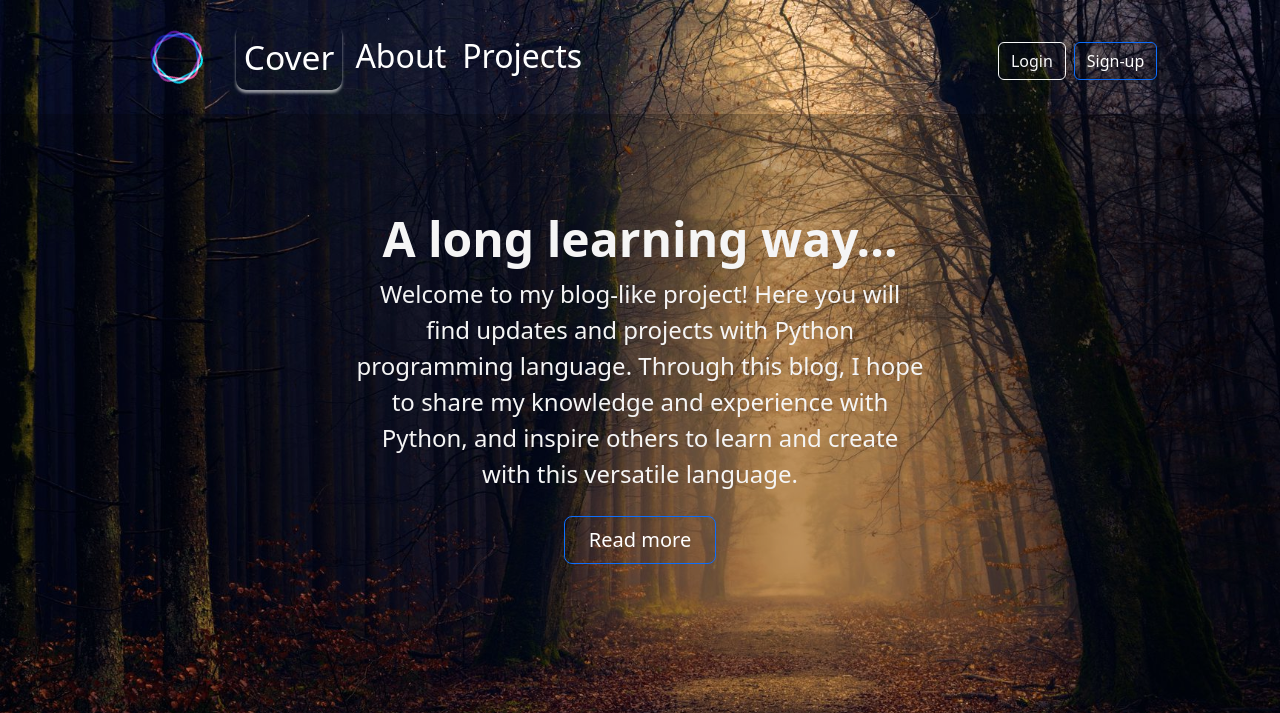
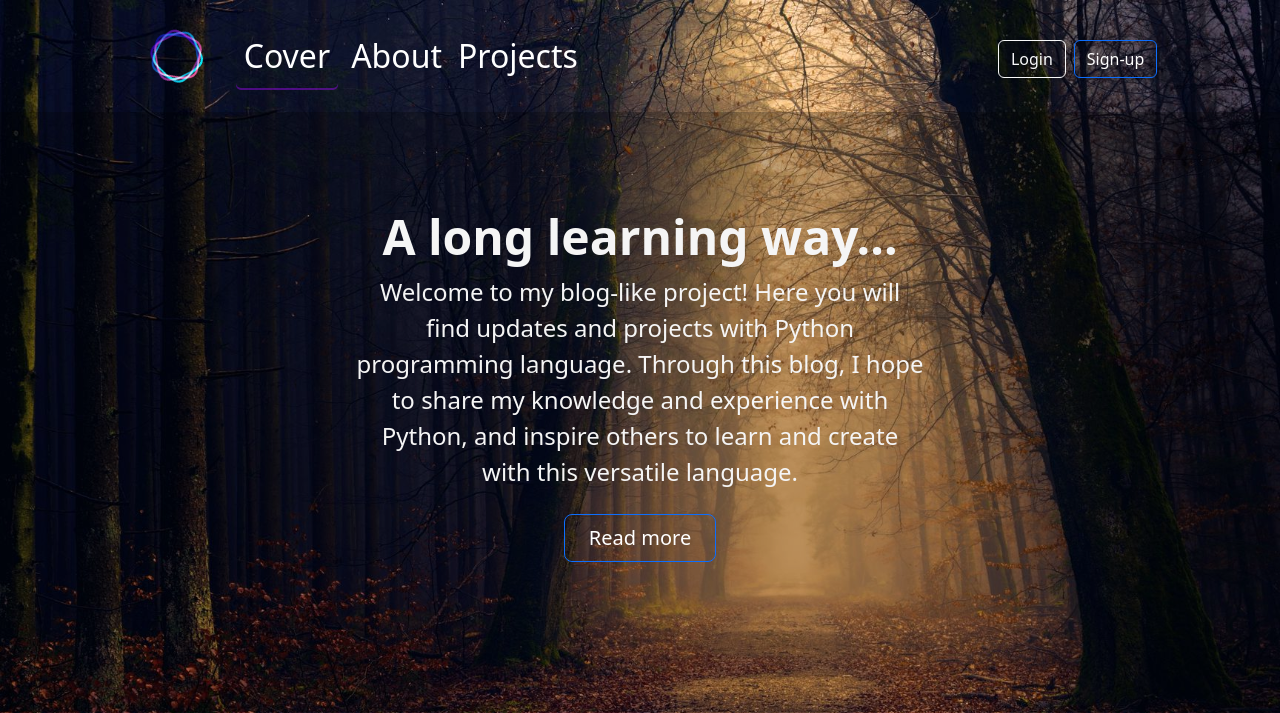
Before and after one commit to Phoenix-unic/my-blog, a Flask app: page / in a window 1280 px wide. Shown: the top 713 px of the page. Run offline with Flask 3, Linux system fonts and the light colour scheme.

Commit message:
some additional navbar style changes

```diff
--- a/static/css/style.css
+++ b/static/css/style.css
@@ -40,15 +40,15 @@ header {
 }
 
 .active-link {
-  border-radius: 10px;
-  font-size: 2.1rem;
-  box-shadow:  0px 3px 3px  rgba(255, 255, 255, 0.582);
+  border-radius: 5px;
+  box-shadow:  0px 2px 0px  rgba(162, 7, 252, 0.432);
   margin: 0px 5px;
 }
 
 header .nav-link:hover {
-  border-radius: 10px;
-  box-shadow: 0px 0px 5px rgba(255, 255, 255, 0.582);
+  font-size: 1.95rem;
+  border-radius: 5px;
+  box-shadow: 0px 0px 5px rgba(162, 7, 252, 0.432);
 }
 
 /* MAIN STYLES
```
